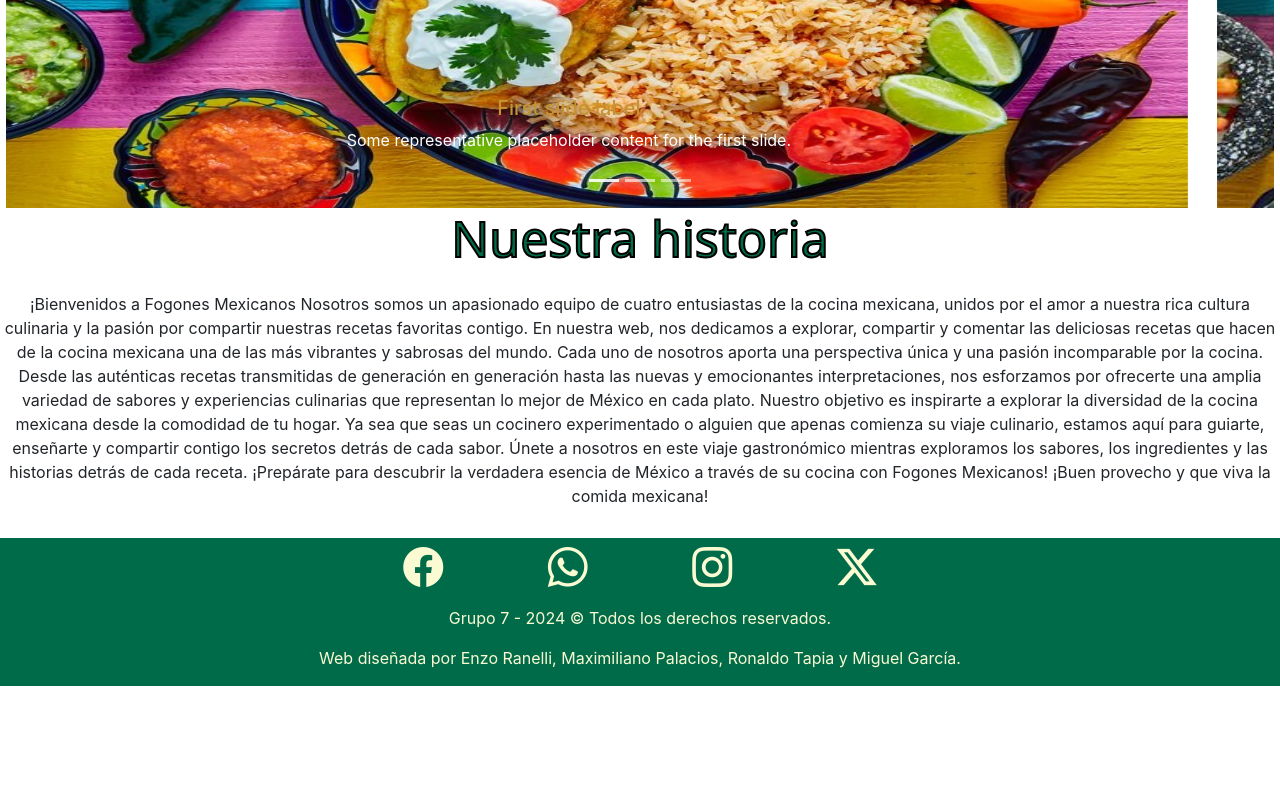
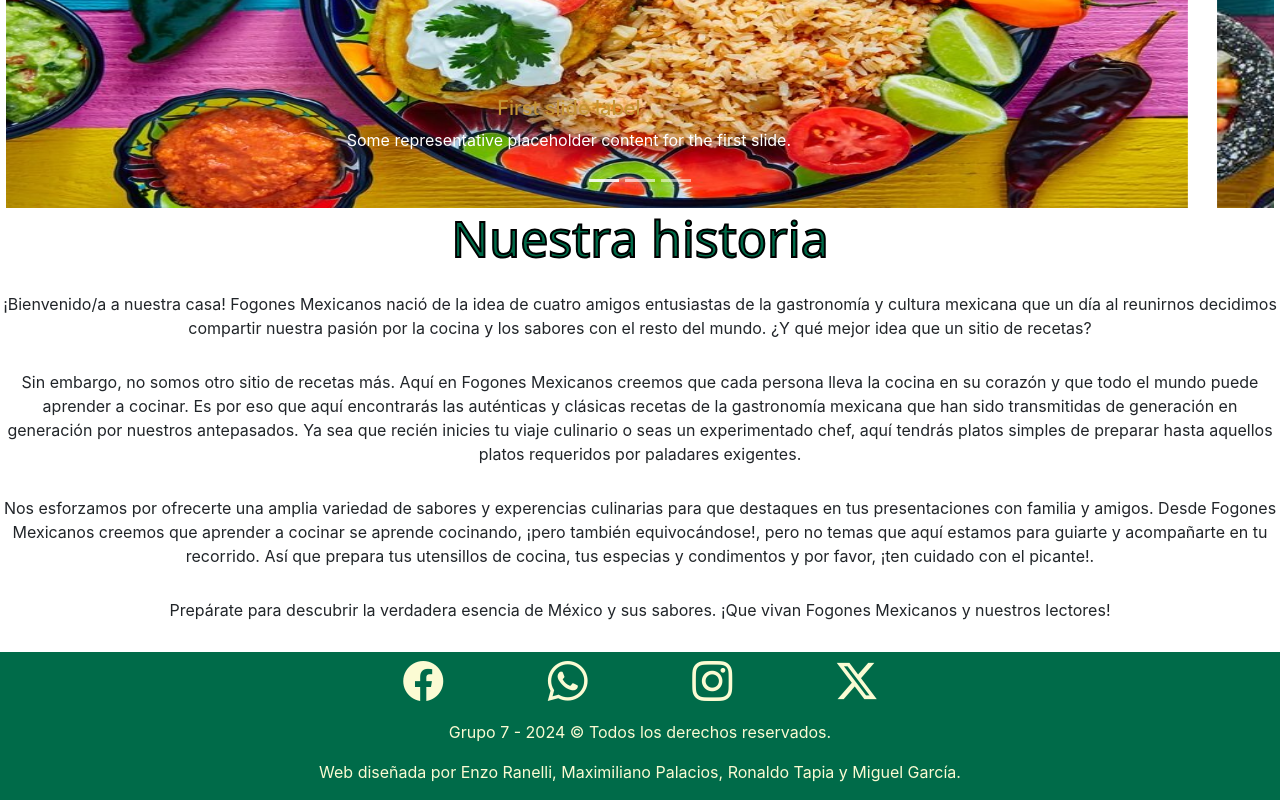
Before and after one commit to Txitxe36/fogonesmexicanos, a website: page acerca.html in a window 1280 px wide. Shown: the part 458-1258 px from the top of the page. Before the commit the page ends 1144 px from the top, so only its background shows below. Drawn offline with nearby package versions, Linux system fonts and the light colour scheme; a web font is replaced by a local one.

Commit message:
Update acerca.html
Modifiqué el texto de la sección "Nuestra historia" y le agregué el nombre de los autores del sitio en el <footer> igual que la página index.html

```diff
--- a/acerca.html
+++ b/acerca.html
@@ -104,13 +104,10 @@
 
    <div class="texto">
     <h2 class="text-center mb-4 subtitulo-acerca">Nuestra historia</h2>
-    <p class="parrafo-acerca text-center">¡Bienvenidos a Fogones Mexicanos
-Nosotros somos un apasionado equipo de cuatro entusiastas de la cocina mexicana, unidos por el amor a nuestra rica cultura culinaria y la pasión por compartir nuestras recetas favoritas contigo. En nuestra web, nos dedicamos a explorar, compartir y comentar las deliciosas recetas que hacen de la cocina mexicana una de las más vibrantes y sabrosas del mundo.
-Cada uno de nosotros aporta una perspectiva única y una pasión incomparable por la cocina. Desde las auténticas recetas transmitidas de generación en generación hasta las nuevas y emocionantes interpretaciones, nos esforzamos por ofrecerte una amplia variedad de sabores y experiencias culinarias que representan lo mejor de México en cada plato.
-Nuestro objetivo es inspirarte a explorar la diversidad de la cocina mexicana desde la comodidad de tu hogar. Ya sea que seas un cocinero experimentado o alguien que apenas comienza su viaje culinario, estamos aquí para guiarte, enseñarte y compartir contigo los secretos detrás de cada sabor.
-Únete a nosotros en este viaje gastronómico mientras exploramos los sabores, los ingredientes y las historias detrás de cada receta. ¡Prepárate para descubrir la verdadera esencia de México a través de su cocina con Fogones Mexicanos!
-¡Buen provecho y que viva la comida mexicana!
-
+    <p class="parrafo-acerca text-center">¡Bienvenido/a a nuestra casa! Fogones Mexicanos nació de la idea de cuatro amigos entusiastas de la gastronomía y cultura mexicana que un día al reunirnos decidimos compartir nuestra pasión por la cocina y los sabores con el resto del mundo. ¿Y qué mejor idea que un sitio de recetas?</p>
+    <p class="parrafo-acerca text-center">Sin embargo, no somos otro sitio de recetas más. Aquí en Fogones Mexicanos creemos que cada persona lleva la cocina en su corazón y que todo el mundo puede aprender a cocinar. Es por eso que aquí encontrarás las auténticas y clásicas recetas de la gastronomía mexicana que han sido transmitidas de generación en generación por nuestros antepasados. Ya sea que recién inicies tu viaje culinario o seas un experimentado chef, aquí tendrás platos simples de preparar hasta aquellos platos requeridos por paladares exigentes.</p>
+    <p class="parrafo-acerca text-center">Nos esforzamos por ofrecerte una amplia variedad de sabores y experencias culinarias para que destaques en tus presentaciones con familia y amigos. Desde Fogones Mexicanos creemos que aprender a cocinar se aprende cocinando, ¡pero  también equivocándose!, pero no temas que aquí estamos para guiarte y acompañarte en tu recorrido. Así que prepara tus utensillos de cocina, tus especias y condimentos y por favor, ¡ten cuidado con el picante!.</p>
+    <p class="parrafo-acerca text-center">Prepárate para descubrir la verdadera esencia de México y sus sabores. ¡Que vivan Fogones Mexicanos y nuestros lectores!
     </p>
    </div>
 
```
